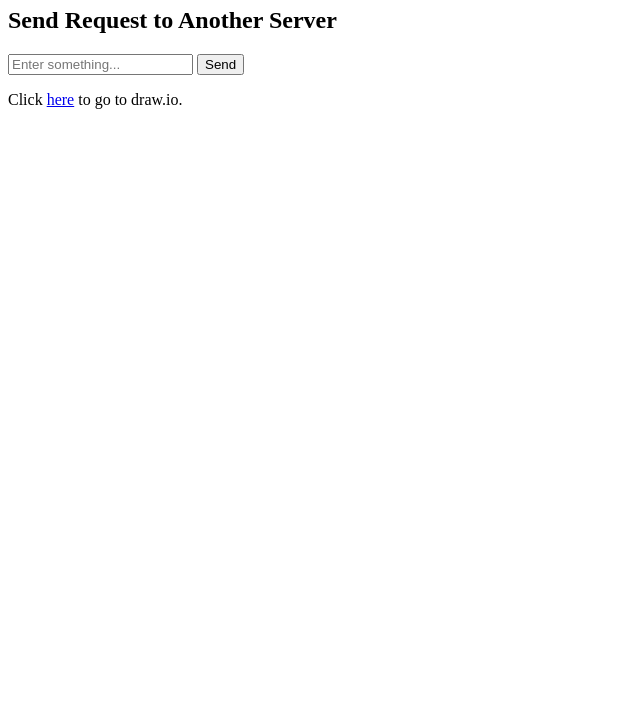
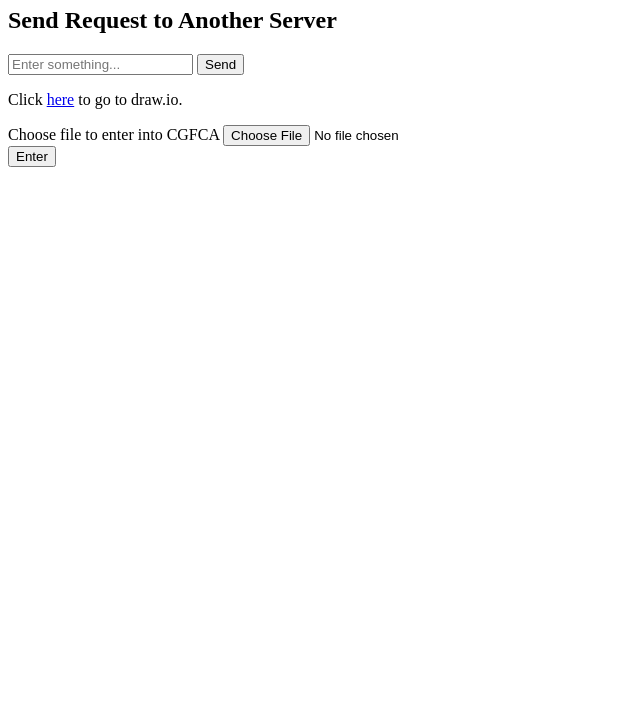
Before and after one commit to willkn/Simile, a website: page public/index.html in a window 1280 px wide. Shown: the part 73-800 px from the top of the page, without its empty margins (0-640 px from the left). Drawn offline with Linux system fonts and the light colour scheme.

Commit message:
Input File functionality

```diff
--- a/public/index.html
+++ b/public/index.html
@@ -29,6 +29,16 @@
         }
     </script>
     <p>Click <a href="https://app.diagrams.net/">here</a> to go to draw.io.</p>
+
+    <form method="post" enctype="multipart/form-data">
+        <div>
+            <label for="draw.ioInput">Choose file to enter into CGFCA</label>
+            <input type="file" id="draw.ioInput" name="draw.ioInput" accept=".xml, .cgif, .csv">
+        </div>
+        <div>
+            <button>Enter</button>
+        </div>
+    </form>
 </body>
 
 </html>
```
